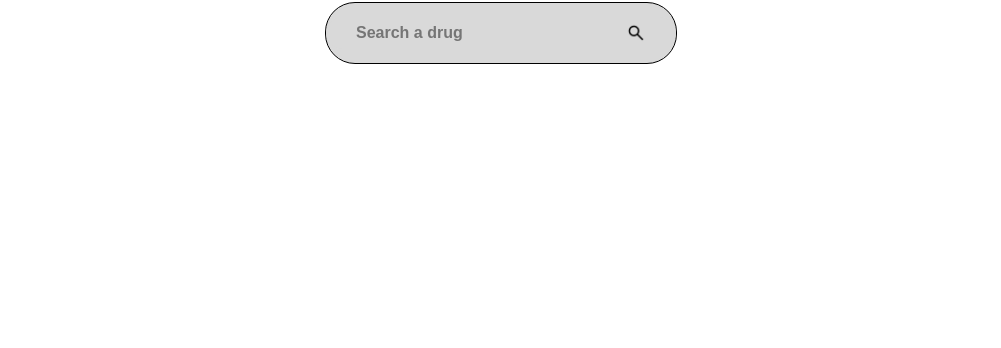
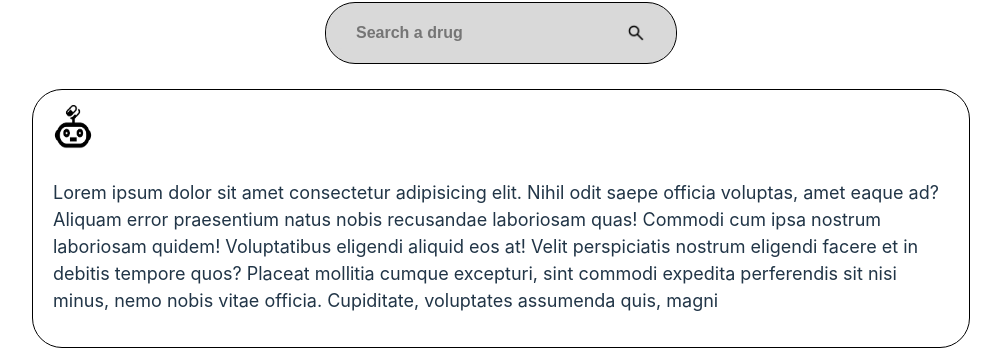
Before and after one commit to Cavista-Hackathon-2024/Team-Alphacodes, a React (Vite) app in the folder medichecks/: page / in a window 1280 px wide. Shown: the part 697-1045 px from the top of the page, without its empty margins (139-1140 px from the left). Before the commit the page ends 800 px from the top, so only its background shows below. Built offline with nearby package versions, Linux system fonts and the light colour scheme.

Commit message:
input fields completed

```diff
--- a/medichecks/src/App.jsx
+++ b/medichecks/src/App.jsx
@@ -1,6 +1,7 @@
 import "./App.css";
 import InputForm from "./components/InputForm/InputForm";
 import medbotlogo from "./assets/medbotlogo.png";
+import ResultDisplay from "./components/ResultDisplay/ResultDisplay";
 
 
 function App() {
@@ -10,9 +11,8 @@ function App() {
         <img src={medbotlogo} alt="medcheck logo" />
         <h1>Welcome to Medichecks</h1>
       </header>
-
       <InputForm />
-
+      <ResultDisplay />
     </div>
   );
 }
--- a/medichecks/src/components/InputForm/InputForm.jsx
+++ b/medichecks/src/components/InputForm/InputForm.jsx
@@ -12,6 +12,12 @@ export default function InputForm() {
     setFile(selectedFile);
     console.log(selectedFile);
   };
+
+  const handleInputChange = (event) => {
+    const value = event.target.value
+    setSearchTerm(value)
+    console.log(value);
+  }
 
   return (
     <>
@@ -35,6 +41,7 @@ export default function InputForm() {
             type="text"
             name="search-term"
             placeholder="Search a drug"
+            onChange={handleInputChange}
           />
           <img
             src={searchIcon}
--- /dev/null
+++ b/medichecks/src/components/ResultDisplay/ResultDisplay.jsx
@@ -0,0 +1,19 @@
+import medbotlogo from "../../assets/medbotlogo.png";
+import "./resultdisplay.css";
+
+export default function ResultDisplay() {
+  return (
+    <section className="result-display">
+      <img src={medbotlogo} alt="medchecks logo" />
+      <p className="result-content">
+        Lorem ipsum dolor sit amet consectetur adipisicing elit. Nihil odit
+        saepe officia voluptas, amet eaque ad? Aliquam error praesentium natus
+        nobis recusandae laboriosam quas! Commodi cum ipsa nostrum laboriosam
+        quidem! Voluptatibus eligendi aliquid eos at! Velit perspiciatis nostrum
+        eligendi facere et in debitis tempore quos? Placeat mollitia cumque
+        excepturi, sint commodi expedita perferendis sit nisi minus, nemo nobis
+        vitae officia. Cupiditate, voluptates assumenda quis, magni
+      </p>
+    </section>
+  );
+}
--- /dev/null
+++ b/medichecks/src/components/ResultDisplay/resultdisplay.css
@@ -0,0 +1,17 @@
+
+.result-display{
+    border: 1px solid black;
+    max-width: 70%;
+    min-height: 200px;
+    border-radius: 30px;
+    padding: 15px 20px;
+}
+
+.result-display > img {
+    width: 40px;
+    height: 50px;
+}
+
+.result-content{
+    font-size: 18px;
+}
```
Also changed, not shown: 1 other file (tests, documents, lock files or other folders).
